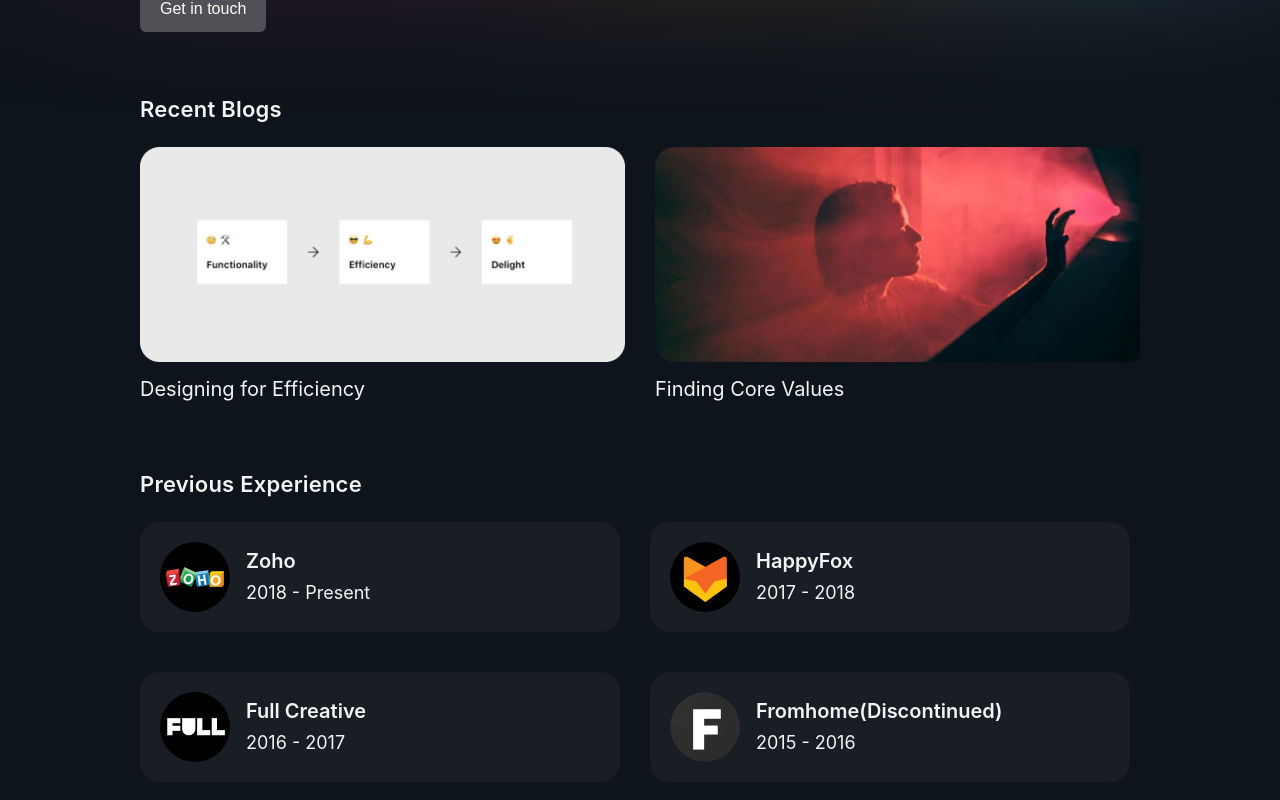
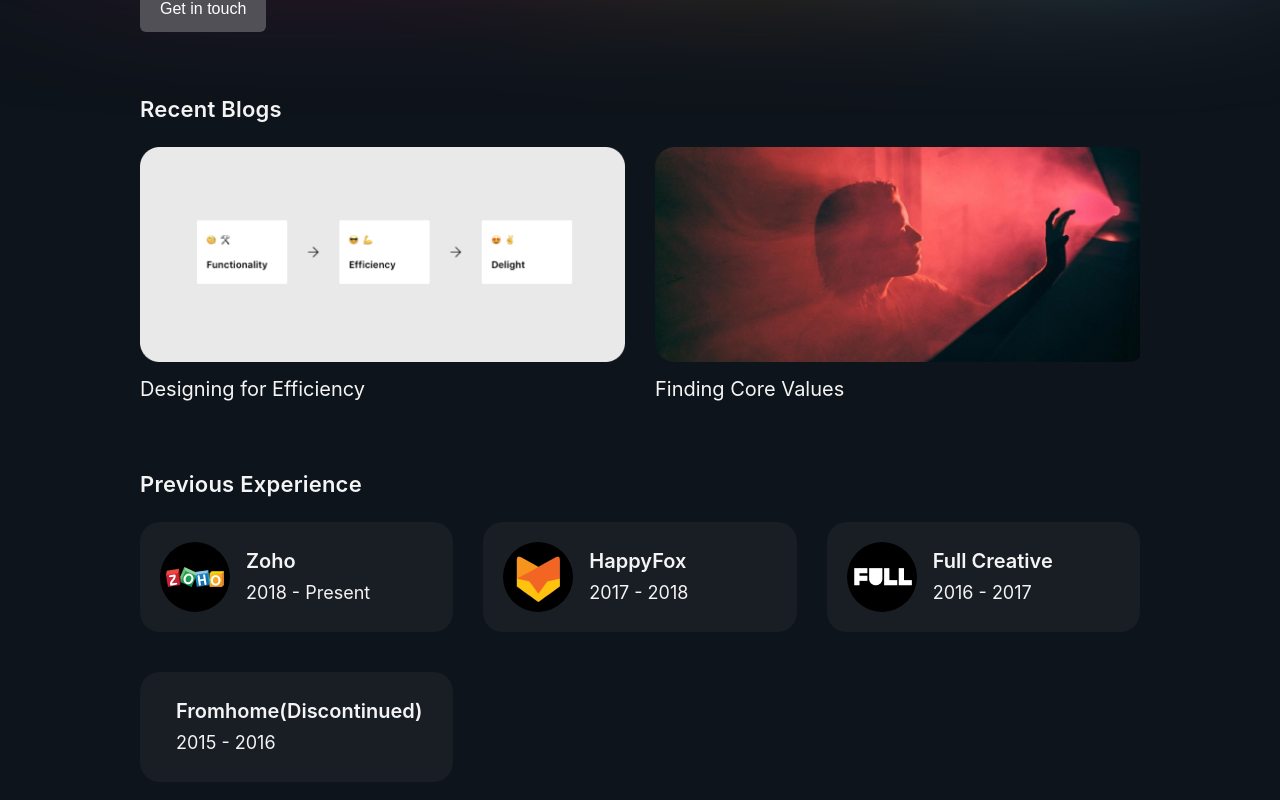
Before and after one commit to gunaseelan13/my-next-mdx, a Next.js app: page / in a window 1280 px wide. Shown: the part 324-1124 px from the top of the page. Built offline with nearby package versions, Linux system fonts and the light colour scheme.

Commit message:
Grid update

```diff
--- a/components/workExp/workelements.js
+++ b/components/workExp/workelements.js
@@ -7,7 +7,8 @@
     // padding: 20px 10px;
 
     margin: 0px 20px 0px 20px;
-    grid-template-columns: repeat(auto-fit,minmax(300px,480px));
+   //grid-template-columns: repeat(auto-fit,minmax(300px,480px));
+    grid-template-columns: repeat(auto-fill, minmax(300px, 1fr));
     grid-gap: 0px 30px;
 
     // @media screen and (max-width: 768px) {
```
Also changed, not shown: 1 other file (tests, documents, lock files or other folders).
